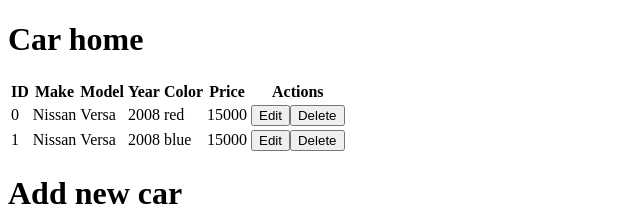
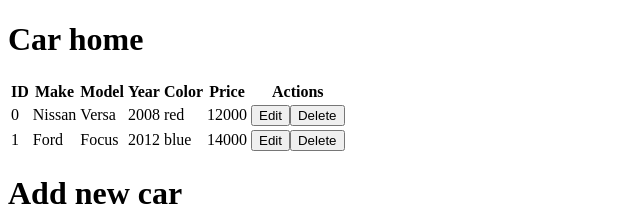
Before and after one commit to stephenhales/Angular-training, an Angular app in the folder demo-app/: page / in a window 1280 px wide. Shown: the top 206 px of the page, without its empty margins (0-640 px from the left). Built offline with nearby package versions, Linux system fonts and the light colour scheme.

Commit message:
demo-app - refactor objects and states so that everything is coming from car-home

```diff
--- a/demo-app/src/app/car-tool/components/car-home/car-home.component.html
+++ b/demo-app/src/app/car-tool/components/car-home/car-home.component.html
@@ -1,7 +1,12 @@
 <tool-header [headerText]="headerText"></tool-header>
 
-<car-table [cars]="cars"
+<car-table
+    [carEditId]="carEditId"
+    [cars]="cars"
     (removeCar)="doRemoveCar($event)"
-    (updateCar)="doUpdateCar($event)"></car-table>
+    (updateCar)="doUpdateCar($event)"
+    (editCar)="doEditCar($event)"
+    (cancelEdit)="doCancelEdit()">
+</car-table>
 
 <car-form (submitCar)="doAddCar($event)"></car-form>
--- a/demo-app/src/app/car-tool/components/car-home/car-home.component.ts
+++ b/demo-app/src/app/car-tool/components/car-home/car-home.component.ts
@@ -8,10 +8,13 @@ import { Car } from '../../model/Car';
 })
 export class CarHomeComponent implements OnInit {
 
+  carEditId: number = null;
+
   headerText = 'Car home';
+
   cars: Car[] = [
-    { id: 0, make: 'Nissan', model: 'Versa', year: 2008, color: 'red', price: 15000},
-    { id: 1, make: 'Nissan', model: 'Versa', year: 2008, color: 'blue', price: 15000}
+    { id: 0, make: 'Nissan', model: 'Versa', year: 2008, color: 'red', price: 12000},
+    { id: 1, make: 'Ford', model: 'Focus', year: 2012, color: 'blue', price: 14000}
   ];
 
   constructor() { }
@@ -34,5 +37,14 @@ export class CarHomeComponent implements OnInit {
     const newCars = this.cars.concat();
     newCars[carIndex] = car;
     this.cars = newCars;
+    this.doCancelEdit();
+  }
+
+  doEditCar(carId: number) {
+    this.carEditId = carId;
+  }
+
+  doCancelEdit() {
+    this.carEditId = null;
   }
 }
--- a/demo-app/src/app/car-tool/components/car-table/car-table.component.html
+++ b/demo-app/src/app/car-tool/components/car-table/car-table.component.html
@@ -16,12 +16,12 @@
         *ngIf="carEditId != car.id"
         [car]="car"
         (removeCar)="removeCar.emit($event)"
-        (editCar)="doEditCar($event)">
+        (editCar)="editCar.emit($event)">
       </tr>
       <tr class="edit-car-row"
         *ngIf="carEditId == car.id"
-        (updateCar)="doUpdateCar($event)"
-        (cancelEdit)="resetCarEditId()"
+        (updateCar)="updateCar.emit($event)"
+        (cancelEdit)="cancelEdit.emit()"
         [car]="car">
       </tr>
     </ng-container>
--- a/demo-app/src/app/car-tool/components/car-table/car-table.component.ts
+++ b/demo-app/src/app/car-tool/components/car-table/car-table.component.ts
@@ -9,6 +9,9 @@ import { Car } from '../../model/Car';
 export class CarTableComponent implements OnInit {
 
   @Input()
+  carEditId: number = null;
+
+  @Input()
   cars: Car[] = [];
 
   @Output()
@@ -17,22 +20,14 @@ export class CarTableComponent implements OnInit {
   @Output()
   public updateCar = new EventEmitter<Car>();
 
-  carEditId: number;
+  @Output()
+  public editCar = new EventEmitter<number>();
+
+  @Output()
+  public cancelEdit = new EventEmitter<null>();
 
   constructor() { }
 
   ngOnInit() { }
 
-  doEditCar(carId: number) {
-    this.carEditId = carId;
-  }
-
-  doUpdateCar(car: Car) {
-    this.resetCarEditId();
-    this.updateCar.emit(car);
-  }
-
-  resetCarEditId() {
-    this.carEditId = null;
-  }
 }
```
